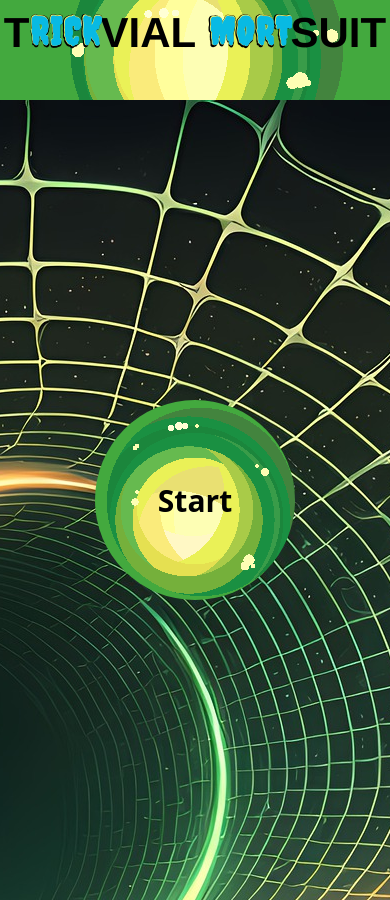
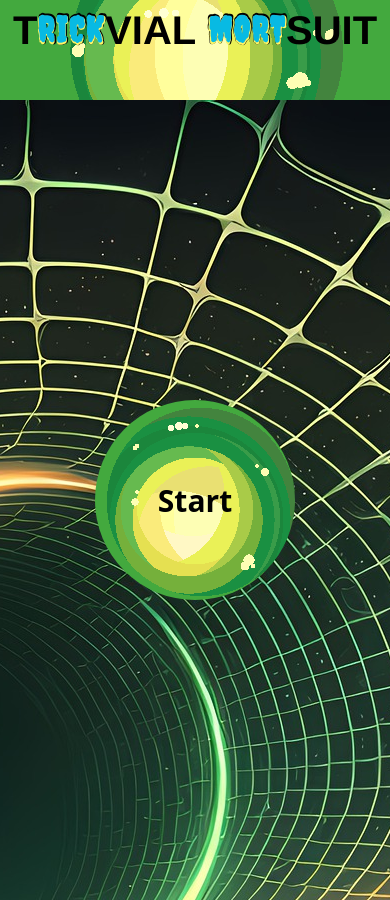
Before and after one commit to WolfSpiderman/group-project, a website: page index.html in a window 390 px wide. Drawn offline with nearby package versions, Linux system fonts and the light colour scheme.

Commit message:
updated header size in media query

```diff
--- a/assets/style.css
+++ b/assets/style.css
@@ -231,20 +231,20 @@ span {
 @media (max-width: 404px) {
 
     #title {
-        font-size: 42px;
+        font-size: 40px;
     }
 
     .middle {
-        top: -10%;
-        right: -2%;
+        top: -7%;
+        right: -1%;
         letter-spacing: 1.5px;
-        font-size: 39px;
+        font-size: 37px;
     }
 
     .top {
-        top: 1%;
-        right: -1%;
+        top: 3%;
+        right: 1%;
         letter-spacing: 2px;
-        font-size: 38px;
+        font-size: 35px;
     }
 }
```
